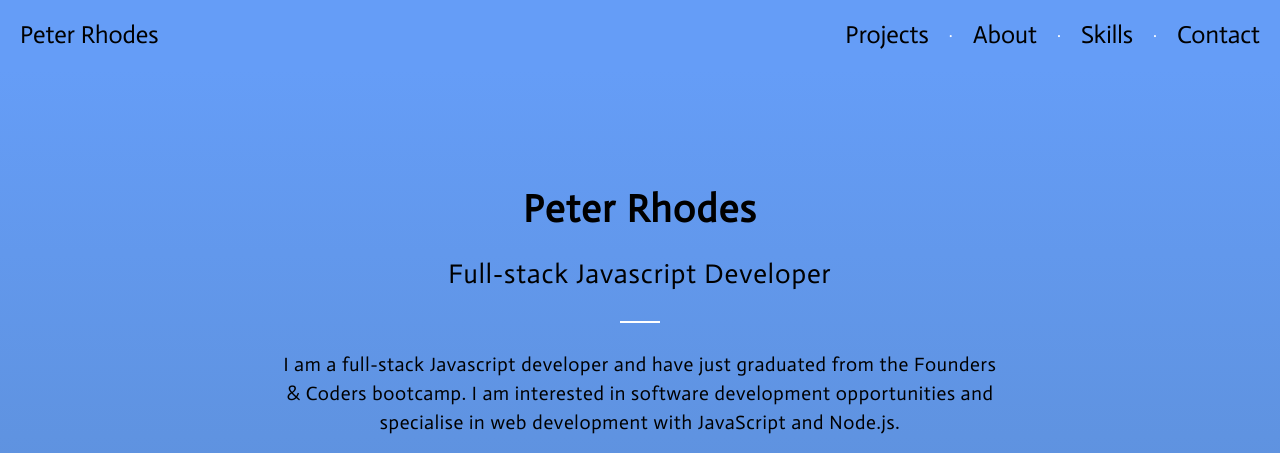
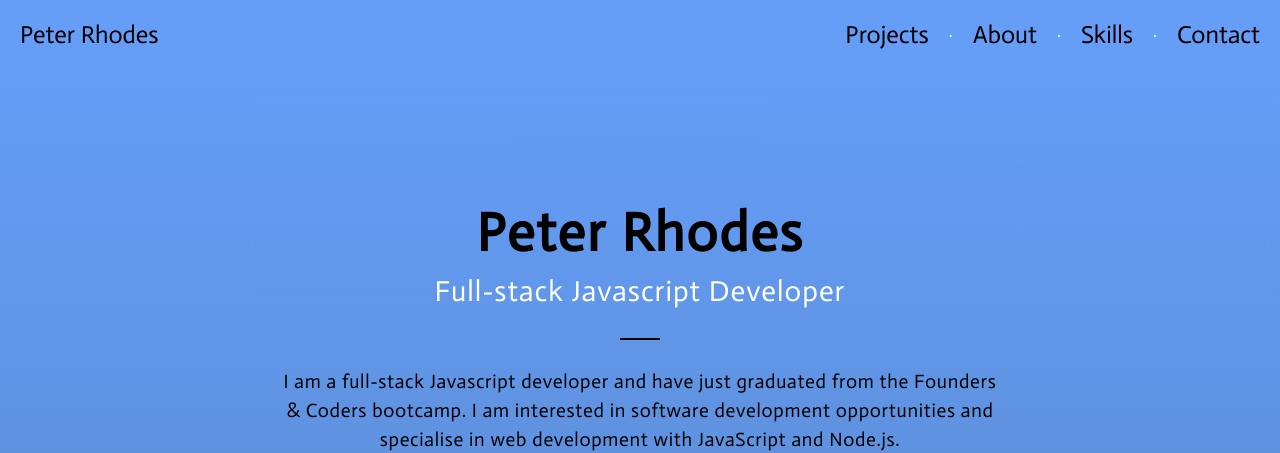
Before and after one commit to RhodesPeter/portfolio, a website: page index.html in a window 1280 px wide. Shown: the top 453 px of the page. Drawn offline with Linux system fonts and the light colour scheme; some icons are missing.

Commit message:
Change font size on header

```diff
--- a/css/main.css
+++ b/css/main.css
@@ -23,16 +23,19 @@ body {
   font-size: 1.1em;
   padding: 0 18px 0 18px;
   align-self: center;
-  margin-top: -4em;
+  margin-top: -3em;
 }
 
 .nav__text-container__title {
+  margin-bottom: 6px;
   white-space: nowrap;
+  font-size: 2.8em;
 }
 
-h1 {
-  font-size: 2.7em;
-  margin-bottom: 0;
+.nav__text-container__subheader {
+  color: white;
+  font-size: 1.5em;
+  margin: -10px 0 -2px 0;
 }
 
 .line-styling {
@@ -43,7 +46,7 @@ h1 {
 hr {
   display: block;
   border: 0;
-  border-top: 2.9px solid white;
+  border-top: 2.8px solid black;
   width: 40px;
   align-self: center;
   margin: 27px auto 27px auto;
@@ -64,11 +67,6 @@ hr {
 .skills-section__wrapper {
   max-width: 1150px;
   margin: 0 auto 0 auto;
-}
-
-.nav__text-container__subheader {
-  font-size: 1.4em;
-  margin-top: -10px;
 }
 
 .text-align {
```
Also changed, not shown: 1 other file.
